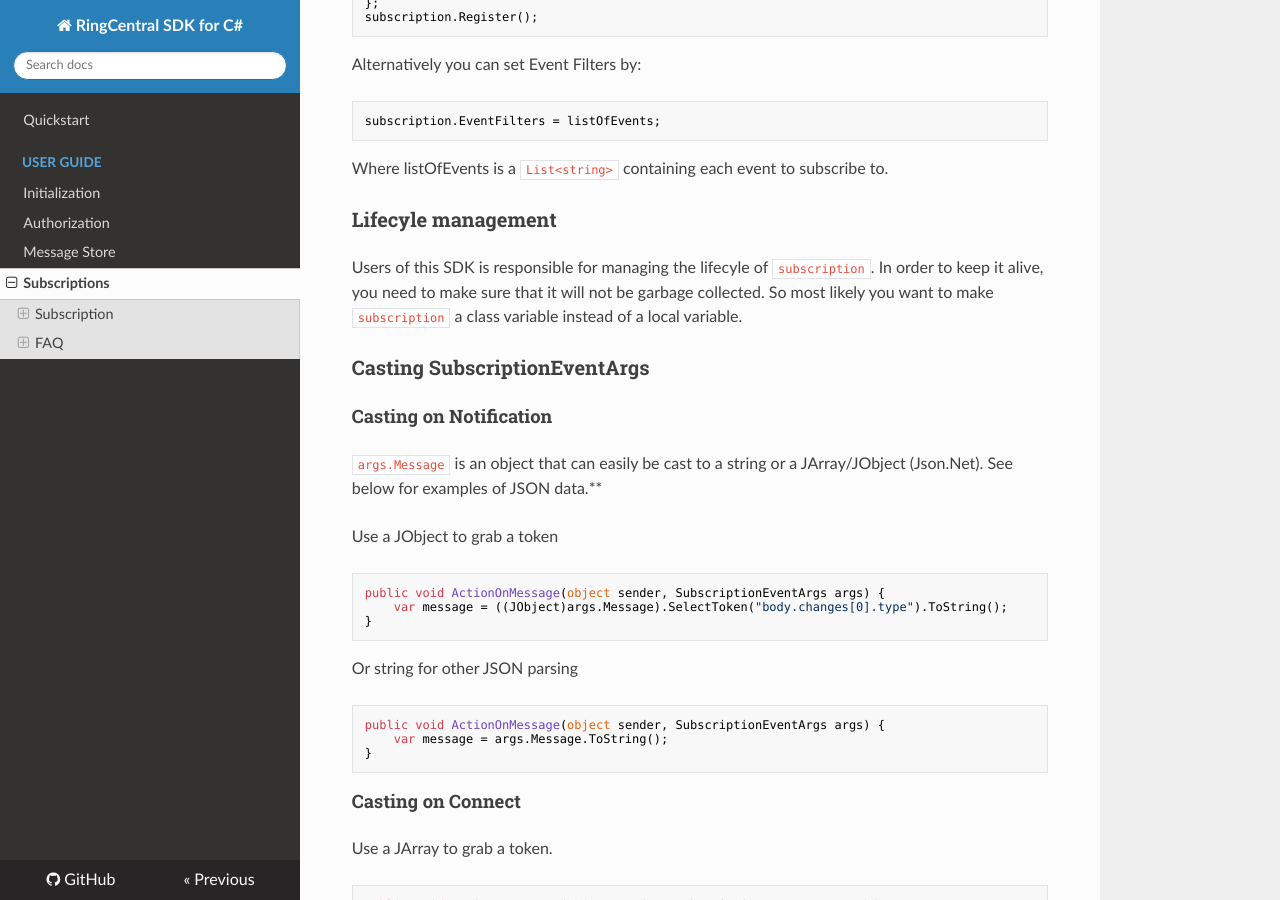
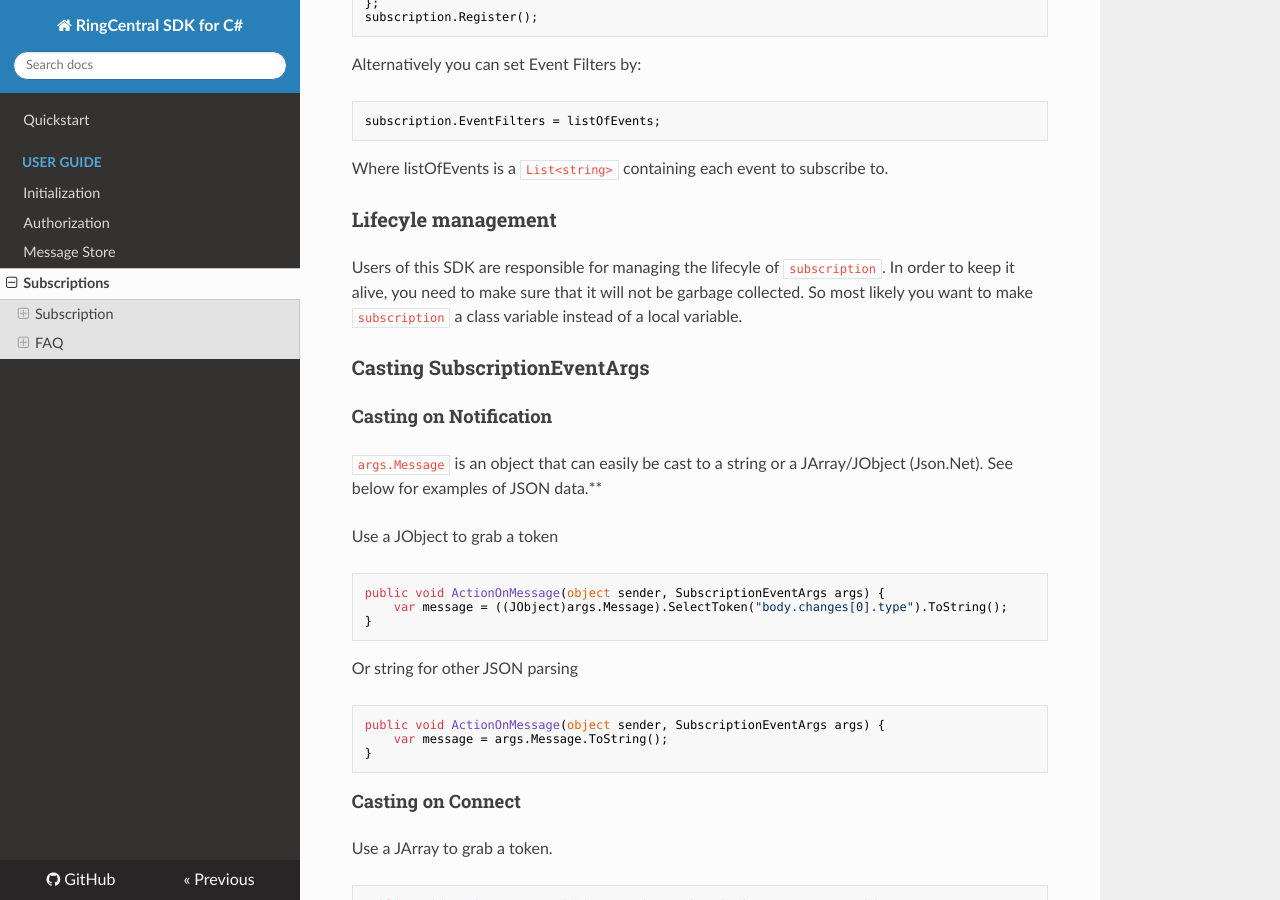
Before and after one commit to ringcentral/ringcentral-csharp, an MkDocs documentation site: the page built from docs/usage/notifications/Subscriptions.md, in a window 1280 px wide and 900 px high, scrolled down 815 px. Built offline with MkDocs 1.6.1, drawn with Linux system fonts in a browser that asks for light colours; nearby versions of some CDN libraries; old or Windows-style settings are respelled for this version of MkDocs.

Commit message:
Fix typos in doc

```diff
--- a/docs/usage/notifications/Subscriptions.md
+++ b/docs/usage/notifications/Subscriptions.md
@@ -42,7 +42,7 @@ Where listOfEvents is a `List<string>` containing each event to subscribe to.
 
 ### Lifecyle management
 
-Users of this SDK is responsible for managing the lifecyle of `subscription`. In order to keep it alive, you need to make sure that it will not be garbage collected. So most likely you want to make `subscription` a class variable instead of a local variable.
+Users of this SDK are responsible for managing the lifecyle of `subscription`. In order to keep it alive, you need to make sure that it will not be garbage collected. So most likely you want to make `subscription` a class variable instead of a local variable.
 
 
 ### Casting SubscriptionEventArgs
```
Also changed, not shown: docs/usage/initialization/Initialization.md (+1 -1 lines).
